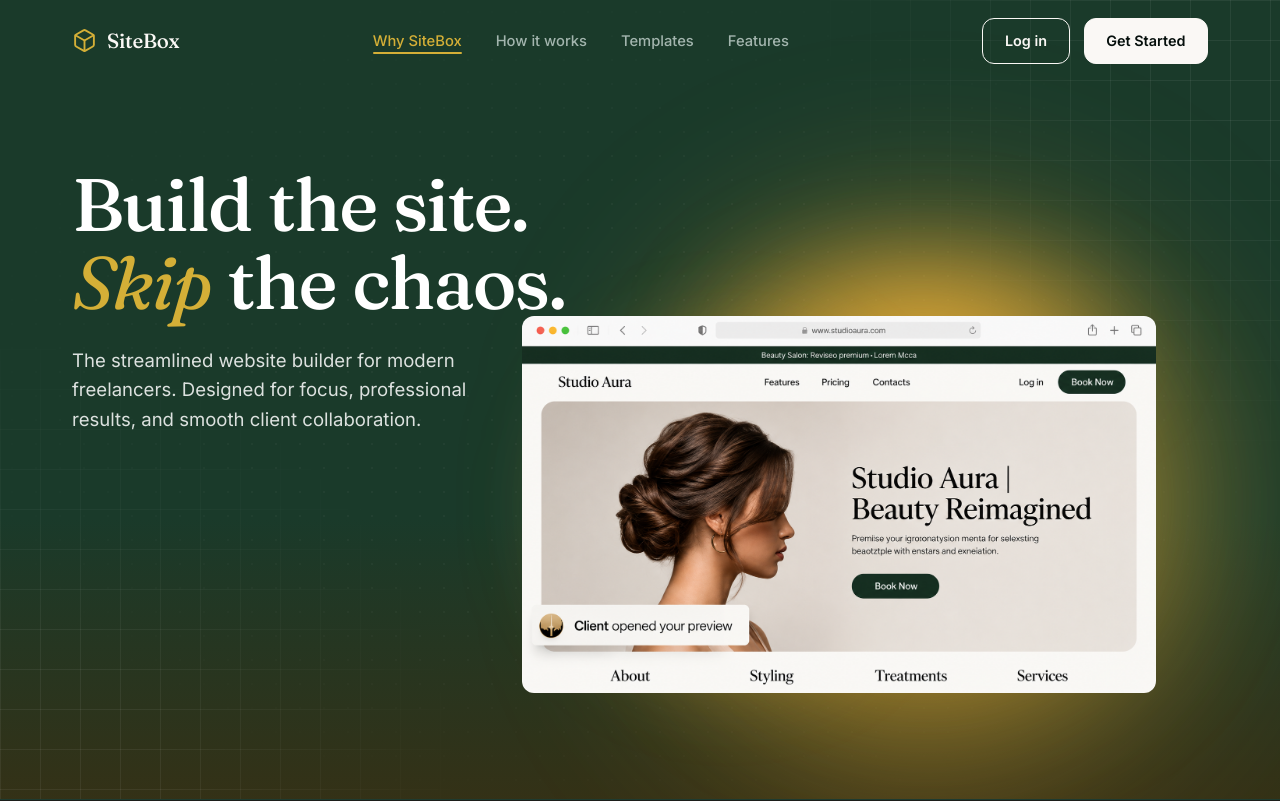
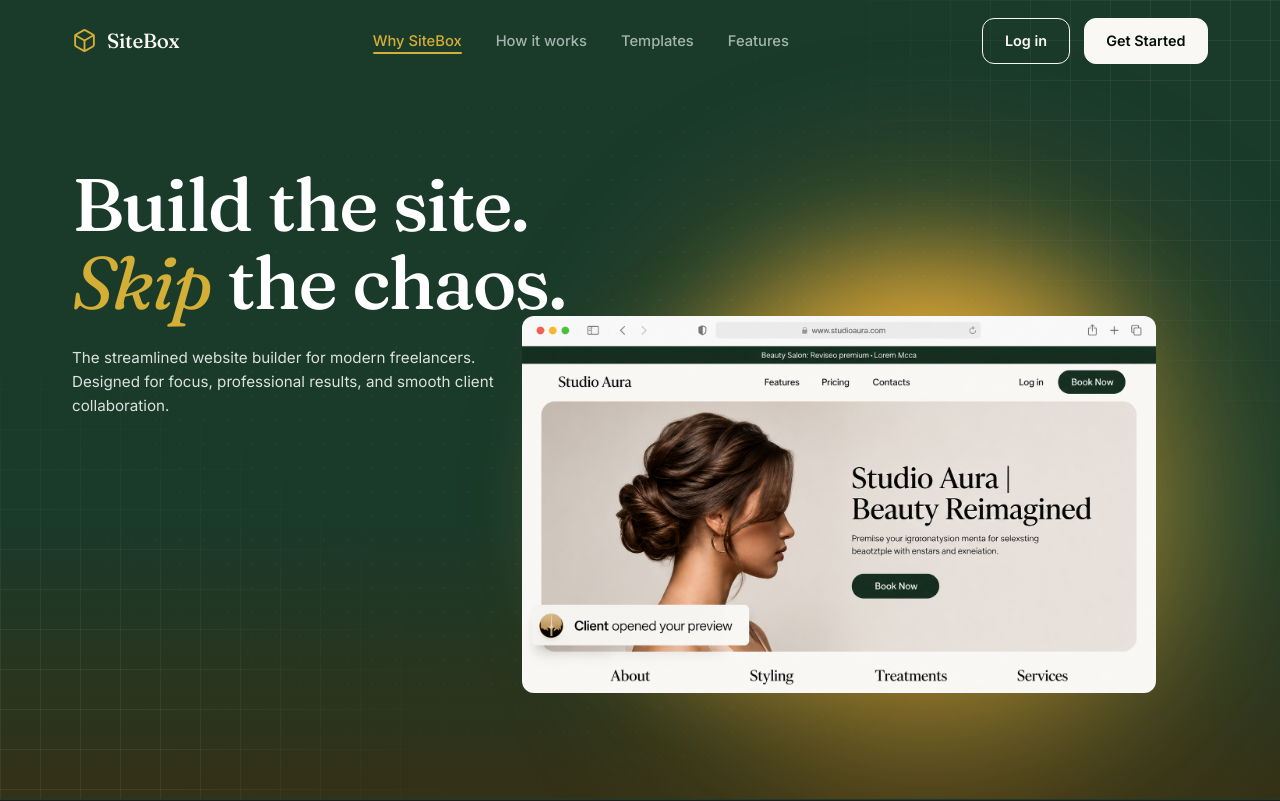
Before and after one commit to HariesHussain/SiteBox-Landing-Page, a React (Vite) app: page / in a window 1280 px wide. Shown: the top 801 px of the page. Built offline with nearby package versions, Linux system fonts and the light colour scheme.

Commit message:
Reduce subtitle font size to 0.95rem

```diff
--- a/src/components/Hero.jsx
+++ b/src/components/Hero.jsx
@@ -149,7 +149,7 @@ export default function Hero() {
             animate={{ opacity: 1, y: 0 }}
             transition={{ duration: 0.6, delay: 0.4 }}
             style={{
-              fontSize: '1.16rem',
+              fontSize: '0.95rem',
               color: 'rgba(255, 255, 255, 0.85)',
               maxWidth: '460px',
               lineHeight: '1.6',
```
